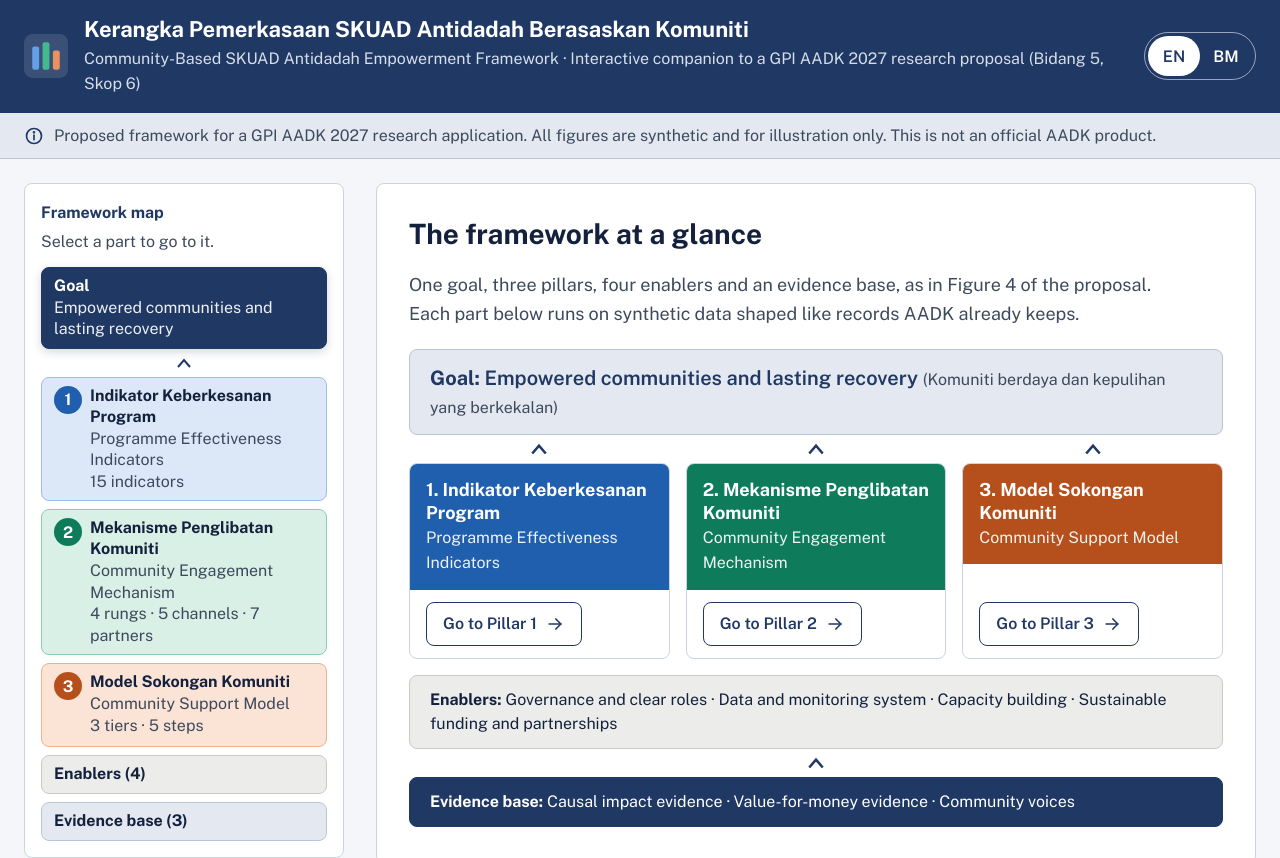
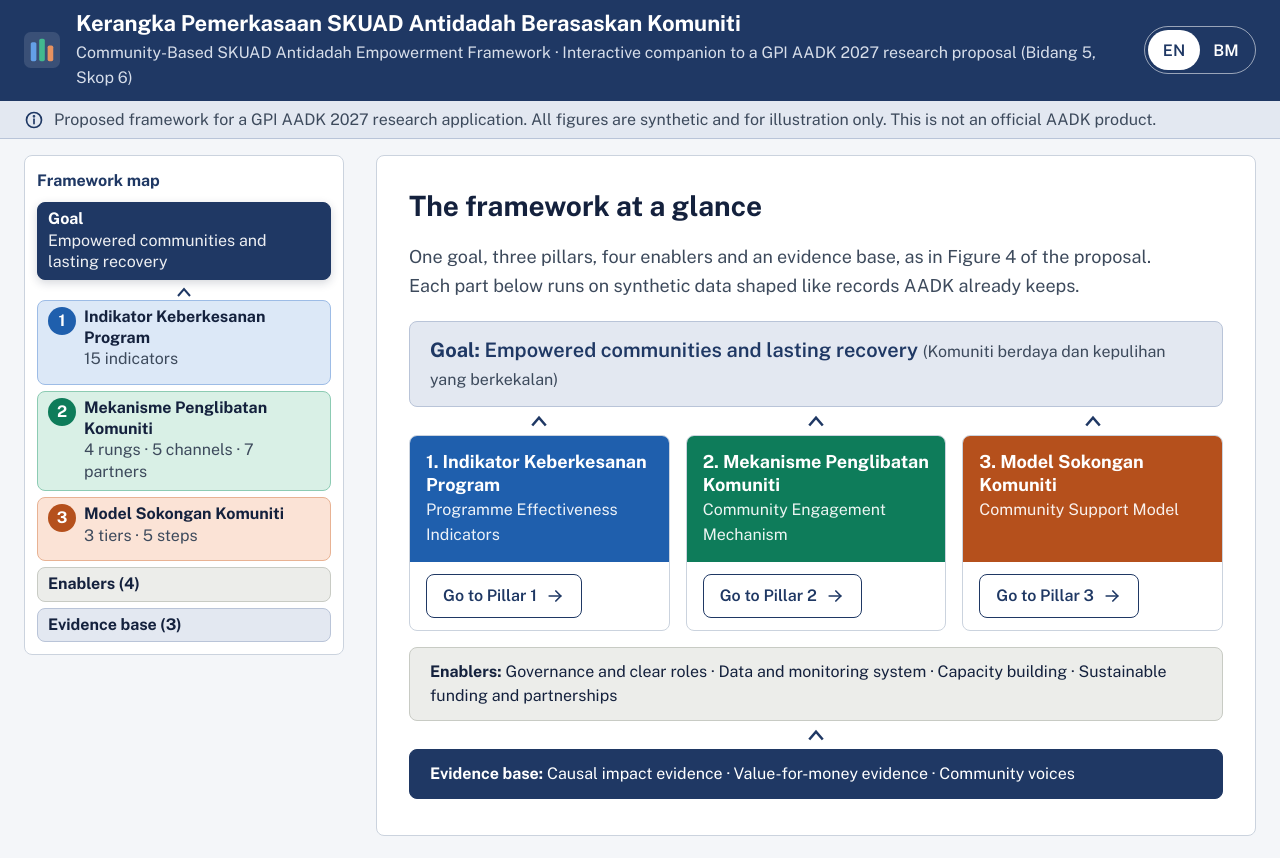
Before and after one commit to soonjanjan-lang/AADK-Framework-Dashboard, a plain HTML site: page index.html in a window 1280 px wide. Shown: the top 858 px of the page. Drawn offline with nearby package versions, Linux system fonts and the light colour scheme.

Commit message:
Refine dashboard after design review
- Overview shows Figure 4 at reading scale (goal, pillars, enablers,
  evidence) with connectors; pillar heads equal height
- Pinned map fits whole on 1366x768 laptops; lit block kept in view
- Phone scorecard as stacked cards with all values visible
- Synthetic-data label above every trend chart; compact phone header
- Status pills on one line in both languages; 70ch text measure

Co-Authored-By: Claude Opus 5.5 <noreply@anthropic.com>

```diff
--- a/assets/app.js
+++ b/assets/app.js
@@ -98,9 +98,9 @@
     var h = '<p class="map__h">' + esc(t('map_label')) + '</p><p class="map__hint">' + esc(t('map_hint')) + '</p><div class="map__fig">';
     h += '<a class="mb mb--goal" href="#overview" data-target="overview"><span class="mb__t">' + esc(t('map_goal')) + '</span><span class="mb__s">' + esc(L(K.goal)) + '</span></a>' + arrow;
     K.pillars.forEach(function (p) {
-      h += '<a class="mb mb--p mb--' + p.id + '" href="#' + p.id.toLowerCase() + '" data-target="' + p.id.toLowerCase() + '" style="--ext:' + (44 + counts[p.id] * 5) + 'px">' +
+      h += '<a class="mb mb--p mb--' + p.id + '" href="#' + p.id.toLowerCase() + '" data-target="' + p.id.toLowerCase() + '" style="--ext:' + (40 + counts[p.id] * 3) + 'px">' +
         '<span class="mb__row"><span class="mb__num">' + p.num + '</span><span><span class="mb__t">' + esc(p.bm) + '</span><span class="mb__short">' + esc(t('short_' + p.id)) + '</span>' +
-        '<span class="mb__s">' + esc(state.lang === 'en' ? p.en : extent[p.id]) + '</span>' + (state.lang === 'en' ? '<span class="mb__s">' + esc(extent[p.id]) + '</span>' : '') + '</span></span></a>';
+        (state.lang === 'en' ? '<span class="mb__s mb__en">' + esc(p.en) + '</span>' : '') + '<span class="mb__s">' + esc(extent[p.id]) + '</span>' + '</span></span></a>';
     });
     h += '<a class="mb mb--en" href="#enablers" data-target="enablers"><span class="mb__t">' + esc(t('map_enablers')) + ' (' + K.enablers.length + ')</span><span class="mb__s">' + esc(K.enablers.map(function (e) { return L(e); }).join(' · ')) + '</span></a>';
     h += '<a class="mb mb--ev" href="#evidence" data-target="evidence"><span class="mb__t">' + esc(t('map_evidence')) + ' (' + K.evidence.length + ')</span><span class="mb__s">' + esc(K.evidence.map(function (e) { return L(e); }).join(' · ')) + '</span></a>';
--- a/assets/styles.css
+++ b/assets/styles.css
@@ -125,11 +125,11 @@ main:focus { outline: none; }
 .fig__band--ev:focus-visible { outline-color: var(--p1); }
 .pband { display: grid; grid-template-columns: repeat(3, minmax(0, 1fr)); gap: 1rem; }
 .pcol { border-radius: var(--radius); border: 1px solid var(--line); overflow: hidden; display: flex; flex-direction: column; background: var(--surface); }
-.pcol__head { color: #fff; padding: .875rem 1rem; }
+.pcol__head { color: #fff; padding: .875rem 1rem; flex: 1; }
 .pcol--P1 .pcol__head { background: var(--p1); } .pcol--P2 .pcol__head { background: var(--p2); } .pcol--P3 .pcol__head { background: var(--p3); }
 .pcol__name { font-size: 1.125rem; font-weight: 700; line-height: 1.3; }
 .pcol__en { font-size: 1rem; opacity: .92; }
-.pcol__body { padding: .75rem 1rem; display: flex; flex-direction: column; gap: 1rem; flex: 1; justify-content: flex-end; }
+.pcol__body { padding: .75rem 1rem; display: flex; flex-direction: column; gap: 1rem; flex: none; }
 .pcol__body p { font-size: 1rem; color: var(--ink-2); flex: 1; }
 
 /* ---------------------------------------------------------------- pillar headers */
@@ -171,6 +171,8 @@ thead th { background: var(--navy-tint); color: var(--navy); font-weight: 700; b
 td.num, th.num { text-align: right; font-variant-numeric: tabular-nums; }
 td.num { white-space: nowrap; }
 .sc col.c-ind { width: 30%; } .sc col.c-lvl { width: 11%; } .sc col.c-val { width: 12%; } .sc col.c-tgt { width: 12%; } .sc col.c-st { width: 23%; } .sc col.c-base { width: 12%; }
+html[lang="ms"] .sc col.c-ind { width: 26%; } html[lang="ms"] .sc col.c-st { width: 27%; }
+@media (min-width: 641px) { .sc .status { white-space: nowrap; } }
 .rowbtn { all: unset; display: block; cursor: pointer; border-radius: 4px; }
 .rowbtn:focus-visible { outline: 3px solid var(--p1); outline-offset: 2px; }
 .rowbtn__name { display: block; font-weight: 600; color: var(--navy-700); text-decoration: underline; text-decoration-color: var(--p1-line); text-underline-offset: 3px; }
@@ -288,6 +290,21 @@ details.nums table { margin-top: .5rem; }
 .footer__inner { max-width: 1400px; margin: 0 auto; padding: 1.5rem; display: grid; gap: .375rem; font-size: 1rem; color: var(--ink-2); }
 .footer__inner strong { color: var(--navy); }
 
+/* ---------------------------------------------------------------- short screens (laptops such as 1366x768) */
+@media (min-width: 981px) and (max-height: 820px) {
+  .topbar__inner { padding-top: .625rem; padding-bottom: .625rem; }
+  .brand__mark { width: 2.25rem; height: 2.25rem; }
+  .notice { padding-top: .375rem; padding-bottom: .375rem; }
+  .layout { padding-top: 1rem; }
+  .map { padding: .75rem; }
+  .map__hint { display: none; }
+  .map__h { margin-bottom: .5rem; }
+  .map__fig { gap: .375rem; }
+  .mb { padding: .375rem .625rem; }
+  .mb__en { display: none; }
+  .map__arrow { height: .5rem; }
+}
+
 /* ---------------------------------------------------------------- responsive */
 @media (max-width: 1180px) {
   :root { --rail: 280px; }
@@ -344,6 +361,8 @@ details.nums table { margin-top: .5rem; }
   .sc td.c-lvl::before, .sc td.c-base::before { content: attr(data-label) ":"; }
   .sc td.c-val .v, .sc td.c-tgt .v { font-size: 1.125rem; font-weight: 700; color: var(--ink); }
   .sc-cap { margin-bottom: 0; }
+  .sc tr.is-sel { background: var(--p1-tint); border-color: var(--p1-line); }
+  .sc tr.is-sel td, .sc tbody tr:hover td { background: transparent; }
   .notice { padding: .5rem 1rem; }
   .section h2 { font-size: 1.5rem; }
   .phead { padding: .875rem 1rem; }
```
